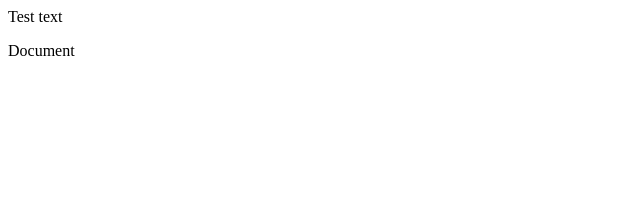
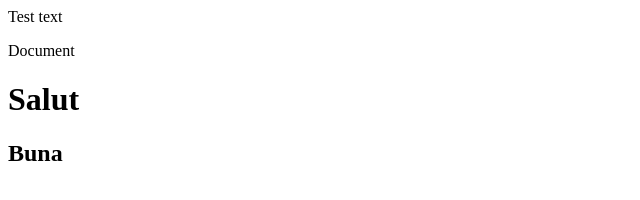
Before and after one commit to ProhnitchiTeodor/Prohnitchi-Teodor-PAP2013, a plain HTML site: page index1.html in a window 1280 px wide. Shown: the whole page, without its empty margins (0-640 px from the left). Drawn offline with Linux system fonts and the light colour scheme.

Commit message:
Update index1.html

```diff
--- a/index1.html
+++ b/index1.html
@@ -7,5 +7,7 @@
 </head>
 <body>
     Test text<p>Document
+        <h1>Salut</h1>
+        <h2>Buna</h2>
 </body>
 </html>
```
